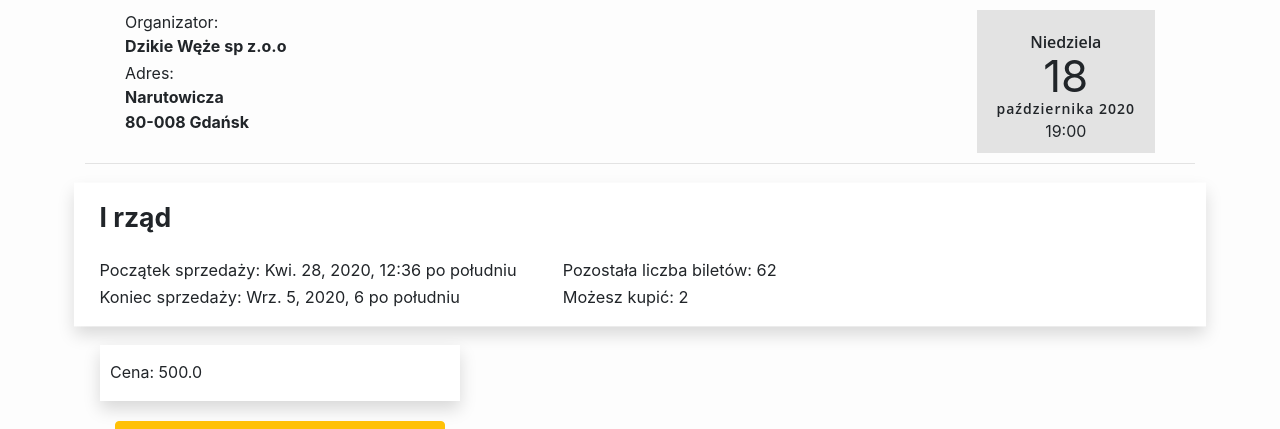
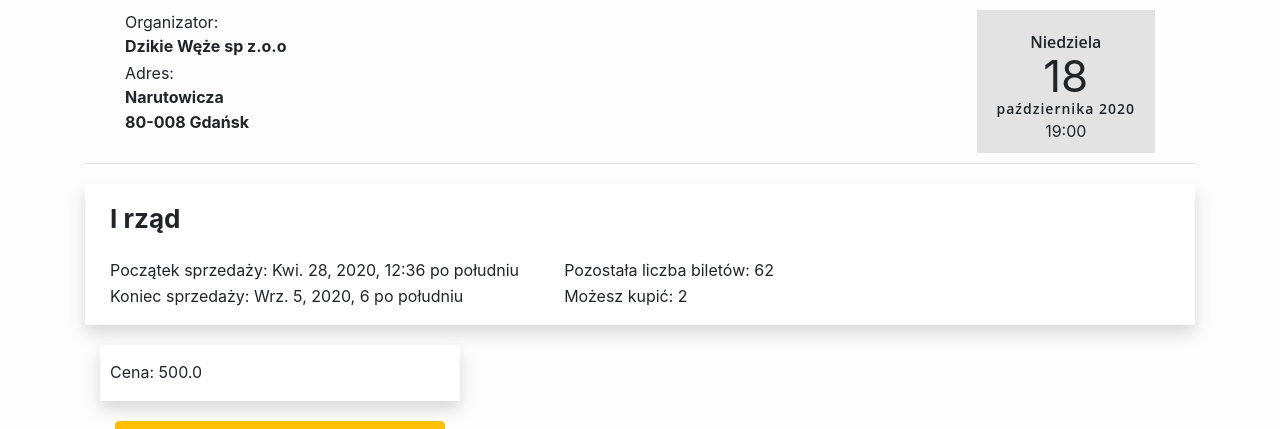
Before and after one commit to PythonProjectGroup/ticketsparty-backend, a Django app: page /events/1/ in a window 1280 px wide, with the pointer over the restyled element. Shown: the part 315-744 px from the top of the page. Run offline with Django 3.2, Linux system fonts and the light colour scheme; data comes from the database, SQL or seed files in the repository; some libraries are stand-ins or nearby versions.

Commit message:
removed on hover effect

```diff
--- a/backend/static/css/event.css
+++ b/backend/static/css/event.css
@@ -90,10 +90,7 @@ body {
 }
 
 
-.ticket-item:hover {
-    transform: scale(1.02);
 
-}
 
 .ticket-item {
     padding: 15px 10px;
--- a/backend/templates/backend/main.html
+++ b/backend/templates/backend/main.html
@@ -49,7 +49,7 @@
                         <div class="row ">
                             {% for event in row %}
                                 <div class="col-lg-4  pb-3 ">
-                                    <div class="card box-shadow events-card ">
+                                    <div class="card box-shadow events-card">
                                         <div class="inner">
                                             {% if not event.pictures %}
                                                 <img class="card-img-top " src="{% static "img/placeholder.svg" %}"
```
